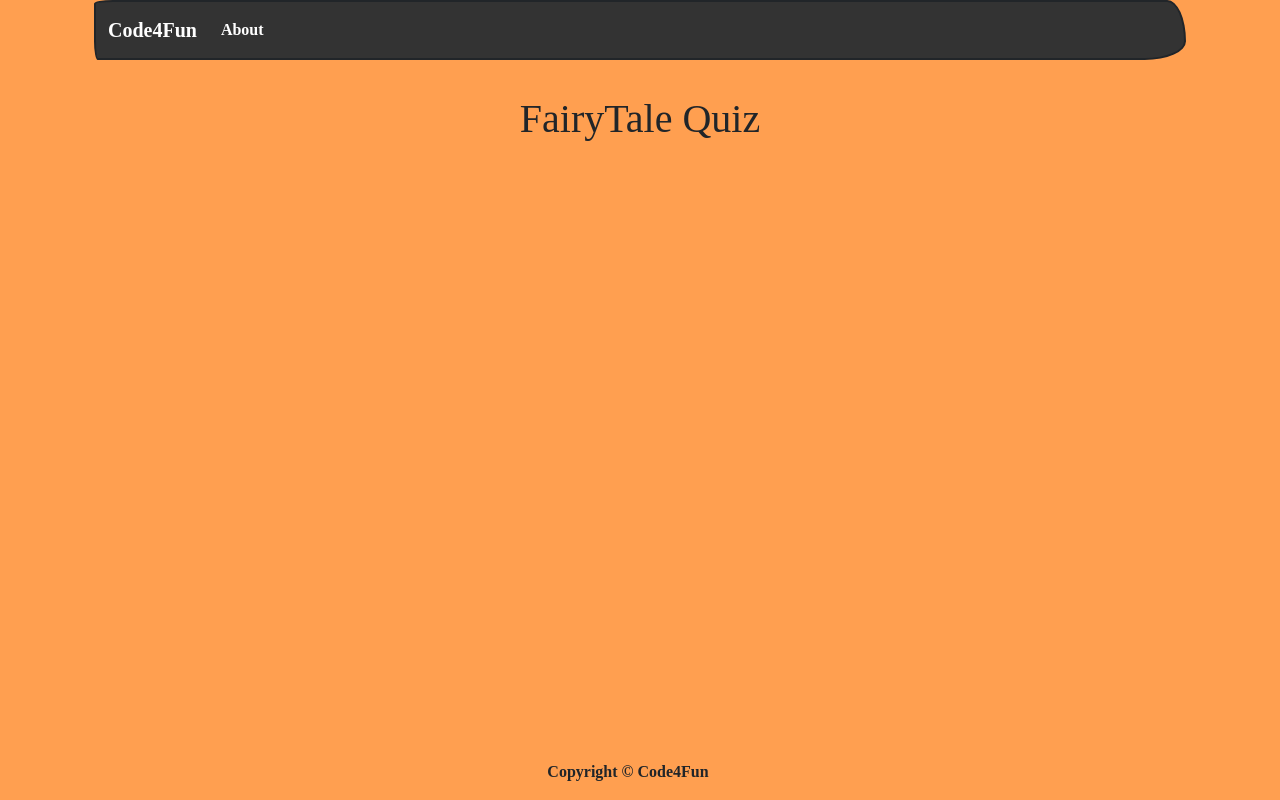
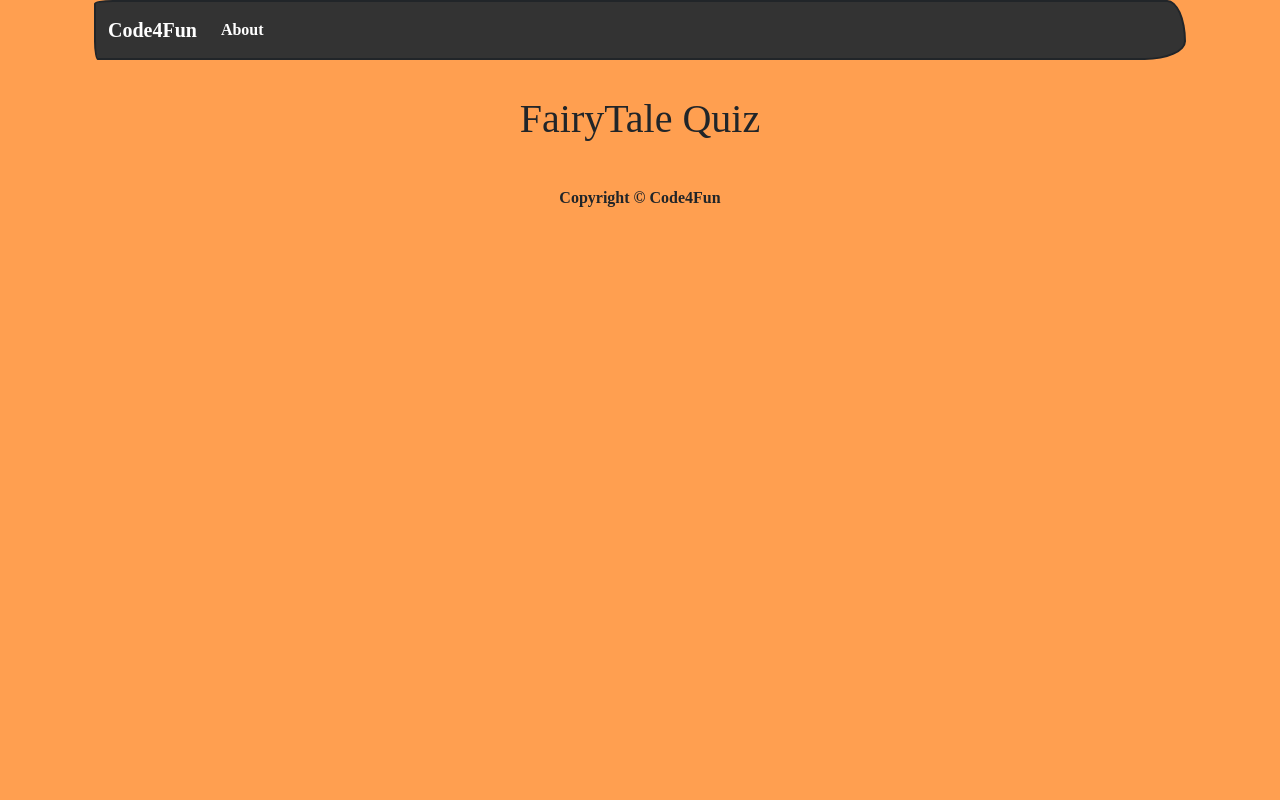
Before and after one commit to moby-codes/makers-final-project, a React (Create React App) app in the folder client/: page /fairytalequiz in a window 1280 px wide. Built offline with nearby package versions, Linux system fonts and the light colour scheme; no server answers; a web font is replaced by a local one.

Commit message:
fixed footer to bottom of the page

```diff
--- a/client/src/App.js
+++ b/client/src/App.js
@@ -34,9 +34,8 @@ export default function App() {
           <Route path="/junglequiz" component={Jungle} exact />
           <Route path="/fairytalequiz" component={FairyTale} exact />
         </Container>
-        <footer className="footer--pin">
-          {" "}
-          <Footer />{" "}
+        <footer>
+          <Footer />
         </footer>
       </Router>
     </>
--- a/client/src/stylesheet.css
+++ b/client/src/stylesheet.css
@@ -83,7 +83,7 @@ body {
 .footer {
   text-align: center;
   bottom: 0;
-  position: fixed;
+  position: relative;
 }
 
 .story-question {
```
